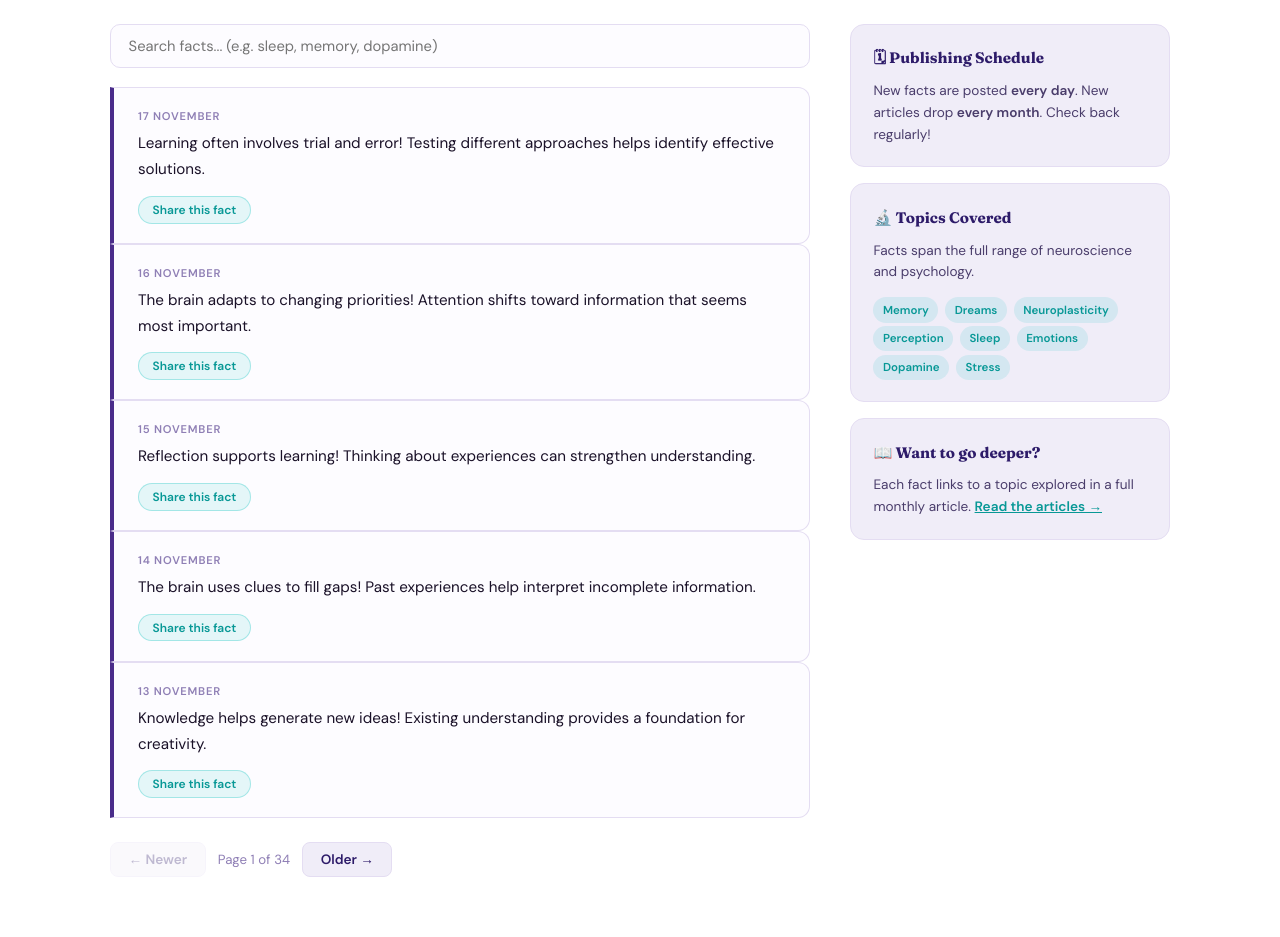
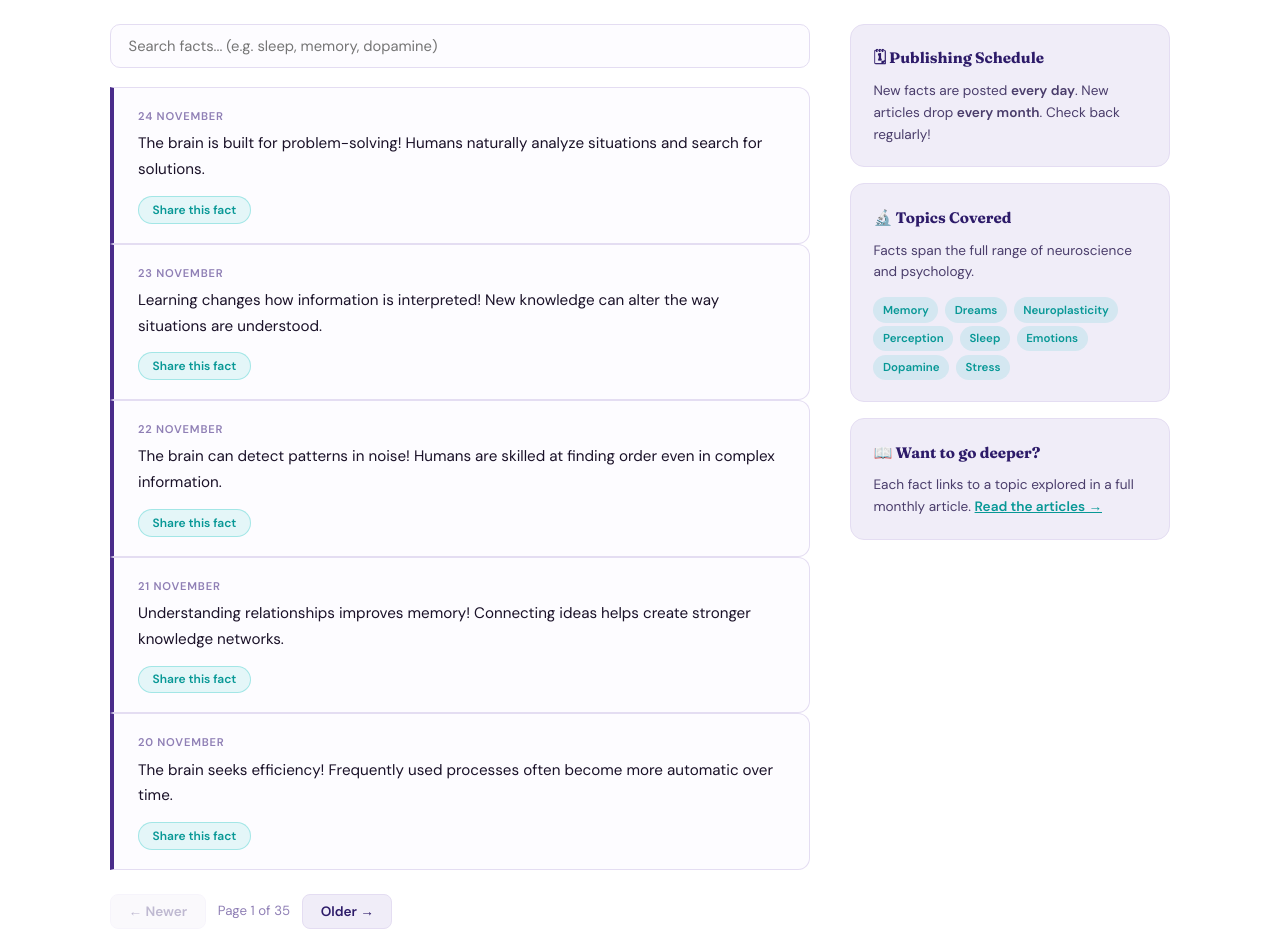
Before and after one commit to seher1301/NeuroNova, a plain HTML site: page index.html in a window 1280 px wide. Shown: the part 1860-2797 px from the top of the page. Drawn offline with Linux system fonts and the light colour scheme.

Commit message:
Update index.html

```diff
--- a/index.html
+++ b/index.html
@@ -1255,6 +1255,13 @@ function closeMenu(){document.getElementById('mobile-nav').classList.remove('ope
 
 /* ── FACTS ── */
 const facts=[
+{date:"24 November", text:"The brain is built for problem-solving! Humans naturally analyze situations and search for solutions."},
+{date:"23 November", text:"Learning changes how information is interpreted! New knowledge can alter the way situations are understood."},
+{date:"22 November", text:"The brain can detect patterns in noise! Humans are skilled at finding order even in complex information."},
+{date:"21 November", text:"Understanding relationships improves memory! Connecting ideas helps create stronger knowledge networks."},
+{date:"20 November", text:"The brain seeks efficiency! Frequently used processes often become more automatic over time."},
+{date:"19 November", text:"Experience shapes perception! What people notice can be influenced by what they have learned before."},
+{date:"18 November", text:"The brain is constantly processing information! Even simple daily activities require complex neural activity."},
 {date:"17 November", text:"Learning often involves trial and error! Testing different approaches helps identify effective solutions."},
 {date:"16 November", text:"The brain adapts to changing priorities! Attention shifts toward information that seems most important."},
 {date:"15 November", text:"Reflection supports learning! Thinking about experiences can strengthen understanding."},
```
